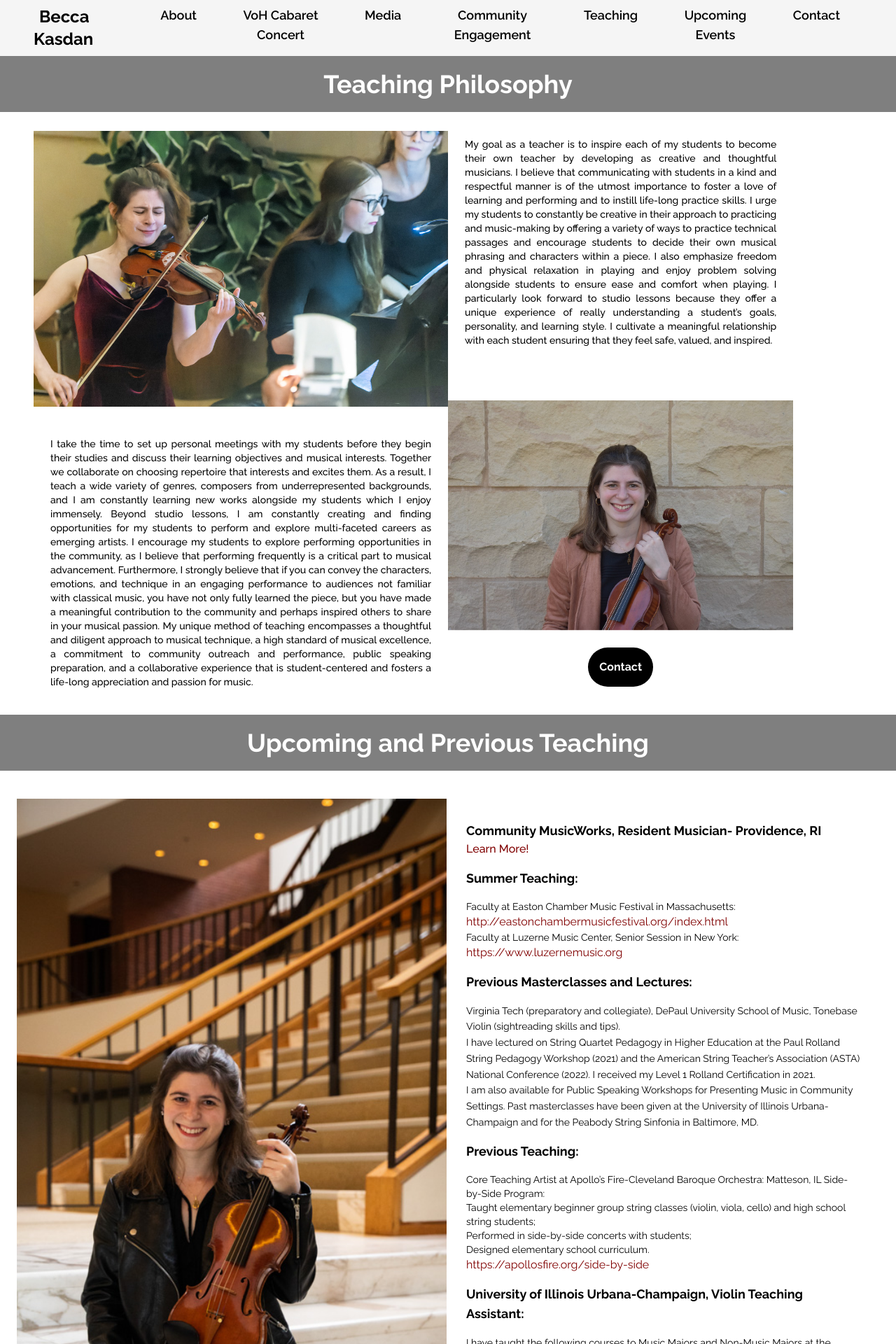
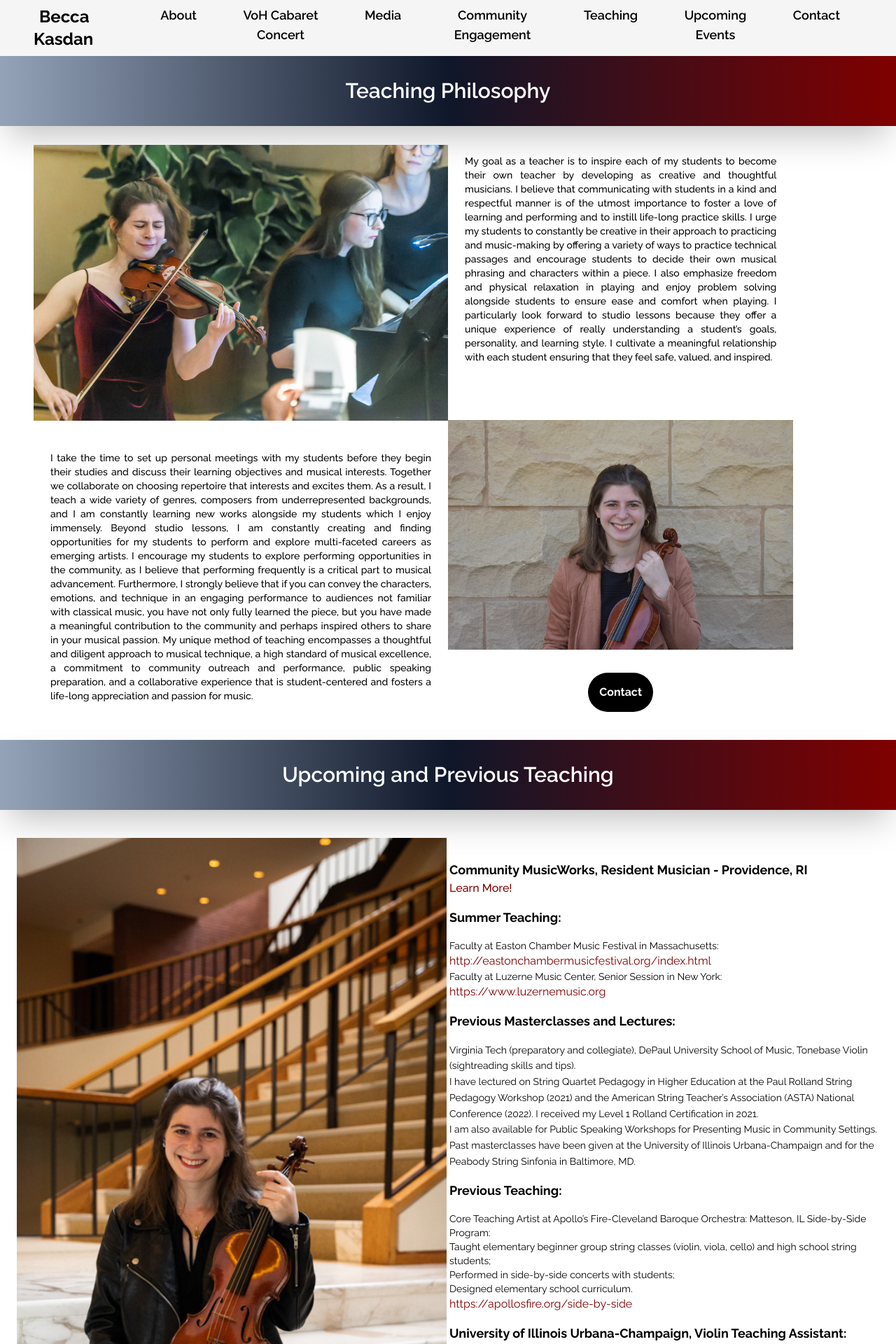
Before and after one commit to DanieleZils/next-trial, a Next.js app: page /teaching in a window 1280 px wide. Shown: the top 1920 px of the page at 70% size. Built offline with nearby package versions, Linux system fonts and the light colour scheme.

Commit message:
header and mobile

```diff
--- a/app/carousel.jsx
+++ b/app/carousel.jsx
@@ -50,8 +50,8 @@ export default function EmblaCarousel(props) {
 
     // array of images
     const images = [
-      {type: 'image', src: "/image0.jpeg", description: "Portland Sea Dogs- National Anthem, Bowdoin International Music Festival"},
-      {type: 'image', src:"/image2.jpeg", description:"Panel Discussion with Midori- Community Engagement in the 21st Century"},
+      {type: 'image', src: "/image0.jpeg", description: "Portland Sea Dogs - National Anthem, Bowdoin International Music Festival"},
+      {type: 'image', src:"/image2.jpeg", description:"Panel Discussion with Midori - Community Engagement in the 21st Century"},
       {type: 'image', src:"/image3.jpeg", description:"Virginia Tech String Project Masterclass"},
       {type: 'image', src:"/image4.jpeg", description: "Virginia Tech String Project Masterclass"},
       {type: 'video', src:"tSYbrkM4sDA", thumbSrc: "https://img.youtube.com/vi/tSYbrkM4sDA/hqdefault.jpg", description: "Ukraine Benefit Concert"},
@@ -95,7 +95,7 @@ export default function EmblaCarousel(props) {
                   />
                    )}
                   <div className="absolute z-20 w-full h-full bg-black bg-opacity-20 flex items-end md:pb-10 justify-center text-white text-base text-center font-medium md:text-4xl md:p-8">
-                    <p className="text-lg md:text-4xl">{images[index].description}</p>
+                    <p className="text-base md:text-4xl">{images[index].description}</p>
                   </div>
                 </div>
               ))}
--- a/app/community-engagement/page.jsx
+++ b/app/community-engagement/page.jsx
@@ -20,7 +20,7 @@ export default function CommunityEngagement() {
   return (
     <div ref={contentRef}className="relative w-ful min-h-screen flex flex-col transition-opacity opacity-0 duration-[2s] ">
         <EmblaCarousel slides={slides} />
-        <h1 className="text-center text-xl md:text-4xl font-bold  py-5 px-6 md:px-0 bg-black bg-opacity-50 text-white">Community Engagement</h1>
+        <h1 className="text-center text-xl md:text-4xl font-semibold md:py-8 py-5 px-6 md:px-0 bg-gradient-to-r from-slate-400 via-slate-900 to-maroon text-white mt-4">Community Engagement</h1>
         <div className="max-w-7xl mx-auto grid grid-cols-1 my-16 ">
             <div className="relative flex flex-col md:flex-row">
             <Image src={image1} alt="violinsofhope" priority={true} quality={75} className='w-full md:w-1/2 h-60 md:h-[600px] object-contain'/>
--- a/app/teaching/page.jsx
+++ b/app/teaching/page.jsx
@@ -21,7 +21,7 @@ export default function Teaching() {
 
     return (
         <div ref={contentRef} className="relative w-full bg-white min-h-screen flex flex-col transition-opacity opacity-0 duration-[2s]">
-        <h1 className="text-center text-xl md:text-4xl font-bold mt-20 py-5 px-6 md:px-0 bg-black bg-opacity-50 text-white">Teaching Philosophy</h1>
+        <h1 className="text-center text-xl md:text-3xl font-semibold mt-20 md:py-8 py-5 px-6 md:px-0 bg-gradient-to-r from-slate-400 via-slate-900 to-maroon shadow-2xl text-white">Teaching Philosophy</h1>
         <div className="max-w-7xl mx-auto px-4 sm:px-6 py-4 grid grid-cols-1 md:grid-cols-12 gap-0 my-2 md:my-2 md:px-12 ">
             <div className="order-2 md:order-1 md:col-span-6 relative flex flex-col">
             <Image src={fixed} alt="violinsofhope" priority={true} quality={90} sizes="100vw" className='w-full object-contain h-60 md:h-[400px] mb-8 order-3 md:order-1'/>
@@ -38,7 +38,7 @@ export default function Teaching() {
             </div>
             <div className='order-1 md:order-2 md:col-span-5'>
             <div className="col-span-6 relative">
-            <p className="py-3 text-sm px-6 font-medium text-black md:px-6 md:text-justify text-center ">
+            <p className="py-4 text-sm px-6 font-medium text-black md:px-6 md:text-justify text-center mb-2 md:mb-0">
             My goal as a teacher is to inspire each of my students to become their own teacher by developing as creative and thoughtful musicians.
             I believe that communicating with students in a kind and respectful manner is of the utmost importance to foster a love of learning
             and performing and to instill life-long practice skills. I urge my students to constantly be creative in their approach to practicing
@@ -50,22 +50,22 @@ export default function Teaching() {
             </p>
             </div>
                 <div className="order-1 md:order-3 flex flex-col items-center">
-                <Image src={Teachingbecca} alt="violinsofhope" priority={true} quality={90} sizes="100vw" className='w-full md:mb-6 my-16'/>
+                <Image src={Teachingbecca} alt="violinsofhope" priority={true} quality={90} sizes="100vw" className='w-full md:mb-8 my-16'/>
                     <a href="/contact" target="_blank" rel="noreferrer">
                         <button className="bg-black text-white font-bold py-2 px-4 md:py-4 mb-4 text-sm md:text-base rounded-full transform hover:scale-110">Contact</button>
                     </a>
                 </div>
             </div>
         </div>
-        <h1 className="text-center text-xl md:text-4xl font-bold py-5 px-6 md:px-0 bg-black bg-opacity-50 text-white">Upcoming and Previous Teaching</h1>
+        <h1 className="text-center text-xl md:text-3xl font-semibold md:py-8 py-5 px-6 md:px-0 bg-gradient-to-r from-slate-400 via-slate-900 to-maroon shadow-2xl text-white">Upcoming and Previous Teaching</h1>
         <div className="max-w-7xl mx-auto px-4 sm:px-6 md:my-10 flex flex-col md:flex-col sm:flex-col lg:flex-row lg:space-y-0 lg:space-x-1">
             <div className="flex-1 relative w-full top-10 md:top-0">
                 <Image src={smallerstairs} alt="stairs" priority={true} quality={100} className='w-full md:h-full mb-8 object-contain lg:object-cover '/>
             </div>
             <div className='w-full flex-1 md:text-left text-center sm:order-2'>
                 <div className="flex flex-col h-full">
-                    <div className='py-8 px-6'>
-                        <h3 className='text-base md:text-lg font-bold '>Community MusicWorks, Resident Musician- Providence, RI</h3>
+                    <div className='py-8 px-'>
+                        <h3 className='text-base md:text-lg font-bold '>Community MusicWorks, Resident Musician - Providence, RI</h3>
                         <a href="https://communitymusicworks.org/" target="_blank" rel="noreferrer" className='text-sm md:text-base font-medium text-maroon'>Learn More!</a>
                         <h3 className='text-base md:text-lg font-bold py-4'>Summer Teaching:</h3>
                         <p className='text-sm '>Faculty at Easton Chamber Music Festival in Massachusetts:</p>
--- a/app/thumb.jsx
+++ b/app/thumb.jsx
@@ -23,7 +23,7 @@ const Thumb = ({ selected, imgSrc, index, onClick }) => {
           width={200}
           height={200}
         />
-        <div className="absolute top-5 md:top-1 right-1 rounded-full bg-white bg-opacity-70 sm:w-4 sm:h-4 md:w-6 md:h-6 w-2 h-2 flex items-center justify-center text-black text-sm md:text-base">
+        <div className="absolute top-5 md:top-1 right-1 rounded-full bg-white bg-opacity-70 sm:w-4 sm:h-4 md:w-6 md:h-6 w-2 h-2 flex items-center justify-center text-black text-xs md:text-base">
           <span>{index + 1}</span>
         </div>
       </button>
--- a/app/voh-cabaret-concert/page.jsx
+++ b/app/voh-cabaret-concert/page.jsx
@@ -67,7 +67,7 @@ export default function VohCabaretConcert() {
             </div>
         </div>
         <span className="block h-2 my-8 mx-auto w-1/3 bg-black rounded-lg"></span>
-        <h1 className="text-center text-lg md:text-2xl font-semibold md:py-8 py-2 px-6 md:px-0 bg-gradient-to-r from-slate-300 via-slate-900 to-maroon text-white shadow-2xl">Imagining New Possibilities for Classical Music Performances in the 21 st -Century: <br/>Drawing
+        <h1 className="text-center text-lg md:text-2xl font-semibold md:py-10 py-2 px-6 md:px-0 bg-gradient-to-r from-slate-300 via-slate-900 to-maroon text-white shadow-2xl">Imagining New Possibilities for Classical Music Performances in the 21 st -Century: <br/>Drawing
             Inspiration from the Berlin Cabarets of the Weimar Republic</h1>
         <div className="max-w-6xl mx-auto px-4 sm:px-6 py-4 grid grid-cols-1 md:grid-cols-12 gap-0 my-2 md:my-2 ">
             <div className="order-2 md:order-1 md:col-span-7 relative">
@@ -96,7 +96,7 @@ export default function VohCabaretConcert() {
             art forms.
             </p>
             </div>
-                <div className="order-1 md:order-3 flex flex-col items-center relative">
+                <div className="order-1 md:order-3 flex flex-col items-center">
                 <Image src={beccarecital} alt="violinsofhope" priority={true} quality={75} className='w-full md:mb-8 my-2'/>
                     <a href="https://www.violins-of-hope.com/" target="_blank" rel="noreferrer">
                         <button className="bg-black text-white font-bold py-2 px-2 md:py-3 mb-4 text-sm md:text-base rounded-full transform hover:scale-110">Violins of Hope</button>
```
